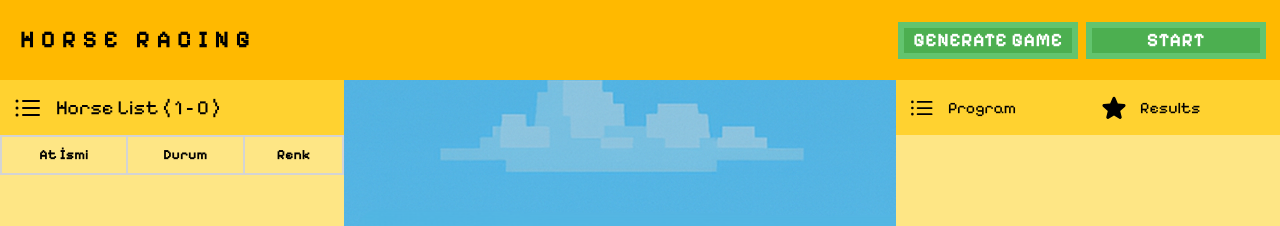
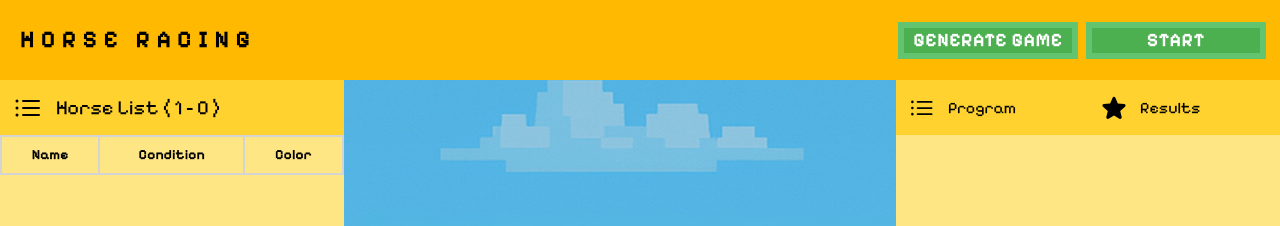
Before and after one commit to hmetgundogdu/game-platform-vue, a Vue app: page /games/horse-race-game in a window 1280 px wide. Shown: the top 226 px of the page. Built offline with nearby package versions, Linux system fonts and the light colour scheme.

Commit message:
fix spelling issues

```diff
--- a/src/features/horse-race-game/pages/horse-race-game-page/components/horse-race-game-horse-list/HorseRaceGameHorseList.vue
+++ b/src/features/horse-race-game/pages/horse-race-game-page/components/horse-race-game-horse-list/HorseRaceGameHorseList.vue
@@ -30,9 +30,9 @@ const allHorses = computed(() => store.getters['horseRaceGame/horses']);
             <SimpleDataTable :items="allHorses" class="w-full">
                 <template #header class="bg-amber-500 h-5">
                     <tr>
-                        <th>At İsmi</th>
-                        <th>Durum</th>
-                        <th>Renk</th>
+                        <th>Name</th>
+                        <th>Condition</th>
+                        <th>Color</th>
                     </tr>
                 </template>
                 <template #row="{ item }">
```
